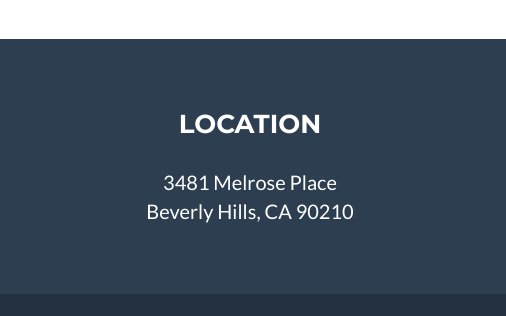
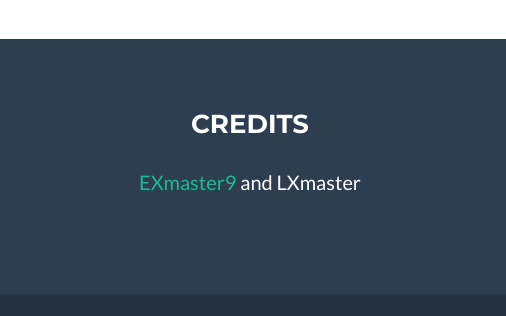
Before and after one commit to LXmaster/LXmaster.github.io, a plain HTML site: page index.html in a window 1280 px wide. Shown: the part 3038-3354 px from the top of the page, 0-506 px from the left. Drawn offline with nearby package versions, Linux system fonts and the light colour scheme.

Commit message:
Update index.html

```diff
--- a/index.html
+++ b/index.html
@@ -230,8 +230,8 @@
             <div class="container">
                 <div class="row">
                     <div class="footer-col col-md-4">
-                        <h3>Location</h3>
-                        <p>3481 Melrose Place<br>Beverly Hills, CA 90210</p>
+                        <h3>Credits</h3>
+                        <p><a href="http://ex-games.org">EXmaster9</a> and LXmaster</p>
                     </div>
                     <div class="footer-col col-md-4">
                         <h3>Around the Web</h3>
```
